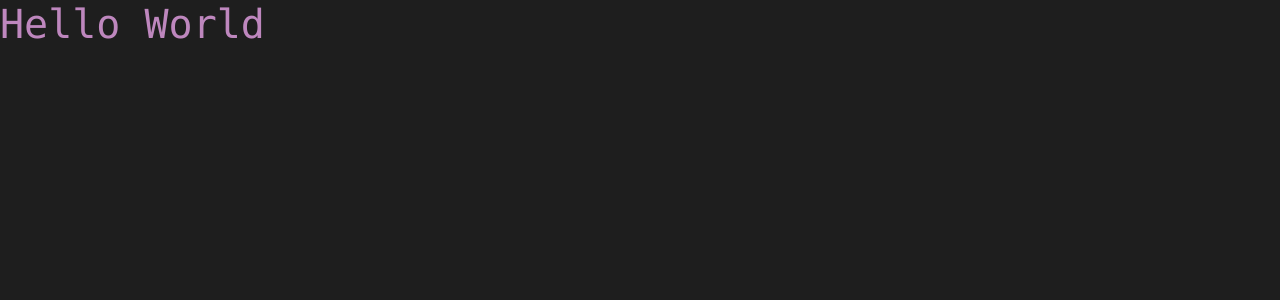
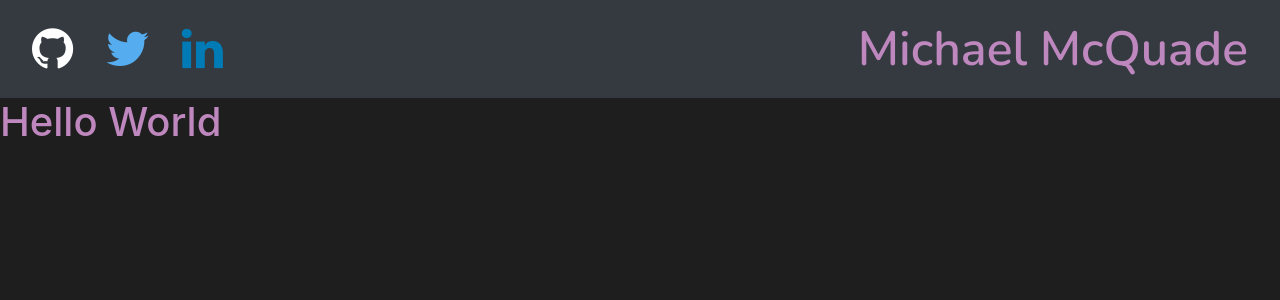
Before and after one commit to giraffesyo/giraffesyo.io, a React (Create React App) app: page / in a window 1280 px wide. Shown: the top 300 px of the page. Built offline with nearby package versions, Linux system fonts and the light colour scheme; the HTML template or start-up script is replaced by a standard one.

Commit message:
Add header

```diff
--- a/public/index.html
+++ b/public/index.html
@@ -1,16 +1,21 @@
 <!DOCTYPE html>
 <html lang="en">
+
 <head>
-    <meta charset="utf-8">
-    <meta name="viewport" content="width=device-width, initial-scale=1, shrink-to-fit=no">
-    <meta name="theme-color" content="#000000">
+  <meta charset="utf-8" />
+  <meta name="viewport" content="width=device-width, initial-scale=1, shrink-to-fit=no" />
+  <meta name="theme-color" content="#000000" />
   <!--
       manifest.json provides metadata used when your web app is added to the
       homescreen on Android. See https://developers.google.com/web/fundamentals/engage-and-retain/web-app-manifest/
     -->
-    <link rel="manifest" href="%PUBLIC_URL%/manifest.json">
-    <link rel="shortcut icon" href="%PUBLIC_URL%/favicon.ico">
-    <link rel="stylesheet" href="https://maxcdn.bootstrapcdn.com/bootstrap/4.0.0/css/bootstrap.min.css" integrity="sha384-Gn5384xqQ1aoWXA+058RXPxPg6fy4IWvTNh0E263XmFcJlSAwiGgFAW/dAiS6JXm" crossorigin="anonymous">
+  <link rel="manifest" href="%PUBLIC_URL%/manifest.json" />
+  <link rel="shortcut icon" href="%PUBLIC_URL%/favicon.ico" />
+  <link href="https://fonts.googleapis.com/css?family=Nunito:600" rel="stylesheet">
+  <link rel='stylesheet' href="https://maxcdn.bootstrapcdn.com/font-awesome/4.7.0/css/font-awesome.min.css" crossorigin="anonymous"
+  />
+  <link rel="stylesheet" href="https://maxcdn.bootstrapcdn.com/bootstrap/4.0.0/css/bootstrap.min.css" integrity="sha384-Gn5384xqQ1aoWXA+058RXPxPg6fy4IWvTNh0E263XmFcJlSAwiGgFAW/dAiS6JXm"
+    crossorigin="anonymous" />
   <!--
       Notice the use of %PUBLIC_URL% in the tags above.
       It will be replaced with the URL of the `public` folder during the build.
@@ -22,6 +27,7 @@
     -->
   <title>Michael McQuade</title>
 </head>
+
 <body>
   <noscript>
     You need to enable JavaScript to run this app.
@@ -38,4 +44,5 @@
       To create a production bundle, use `npm run build` or `yarn build`.
     -->
 </body>
+
 </html>
--- a/src/components/Header.js
+++ b/src/components/Header.js
@@ -2,9 +2,37 @@ import React from 'react'
 import 'styles/styles.css'
 
 class Header extends React.PureComponent {
-render() {
-  return <header></header>
-}
+  render() {
+    return (
+      <nav className="navbar bg-dark">
+        <ul className="nav">
+          <li class="nav-item">
+            <a
+              className="nav-link fa fa-github"
+              href="https://github.com/giraffesyo"
+              target="_blank"
+            />
+          </li>
+          <li class="nav-item">
+            <a
+              className="nav-link fa fa-twitter"
+              href="https://twitter.com/giraffesyo"
+              target="_blank"
+            />
+          </li>
+          <li class="nav-item">
+            <a
+              className="nav-link fa fa-linkedin"
+              href="#"
+              href="https://www.linkedin.com/in/mcquademichael/"
+              target="_blank"
+            />
+          </li>
+        </ul>
+        <div className="navbar-brand light-purple-text">Michael McQuade</div>
+      </nav>
+    )
+  }
 }
 
 export { Header }
--- a/src/pages/Home.js
+++ b/src/pages/Home.js
@@ -1,12 +1,14 @@
 import React from 'react'
 import 'styles/styles.css'
+import { Header } from 'components/Header'
 
 class Home extends React.PureComponent {
   render() {
     return (
-
+      <div>
+        <Header />
         <h1 className="light-purple-text">Hello World</h1>
-
+      </div>
     )
   }
 }
--- a/src/styles/styles.css
+++ b/src/styles/styles.css
@@ -2,31 +2,60 @@ body {
   background-color: rgb(30, 30, 30);
 }
 
-header {
+nav {
   background-color: rgb(60, 60, 60);
+}
+
+.navbar-brand {
+  font-size: 3em;
+  font-weight: 600;
+  font-family: 'Nunito', sans-serif;
+}
+
+.fa {
+  font-size: 3em;
+  border-radius: 50%;
+}
+
+.fa:hover {
+  opacity: 0.5;
+}
+
+.fa-twitter,
+.fa-twitter:hover {
+  color: rgb(85, 172, 238);
+}
+
+.fa-linkedin,
+.fa-linkedin:hover {
+  color: rgb(0,123,181);
+}
+
+.fa-github,
+.fa-github:hover {
+  color: rgb(255, 255, 255);
 }
 
 .light-blue-text {
   color: rgb(150, 220, 250);
-  font-family: monaco, Consolas, 'Lucida Console', monospace;
 }
 
 .dark-blue-text {
   color: rgb(74, 156, 216);
-  font-family: monaco, Consolas, 'Lucida Console', monospace;
 }
 
 .light-purple-text {
   color: rgb(190, 135, 190);
-  font-family: monaco, Consolas, 'Lucida Console', monospace;
 }
 
 .orange-text {
   color: rgb(184, 85, 40);
-  font-family: monaco, Consolas, 'Lucida Console', monospace;
 }
 
 .green-text {
   color: rgb(68, 129, 75);
+}
+
+.code-font {
   font-family: monaco, Consolas, 'Lucida Console', monospace;
 }
```
Lines whose indentation alone changed are shown as unchanged.
